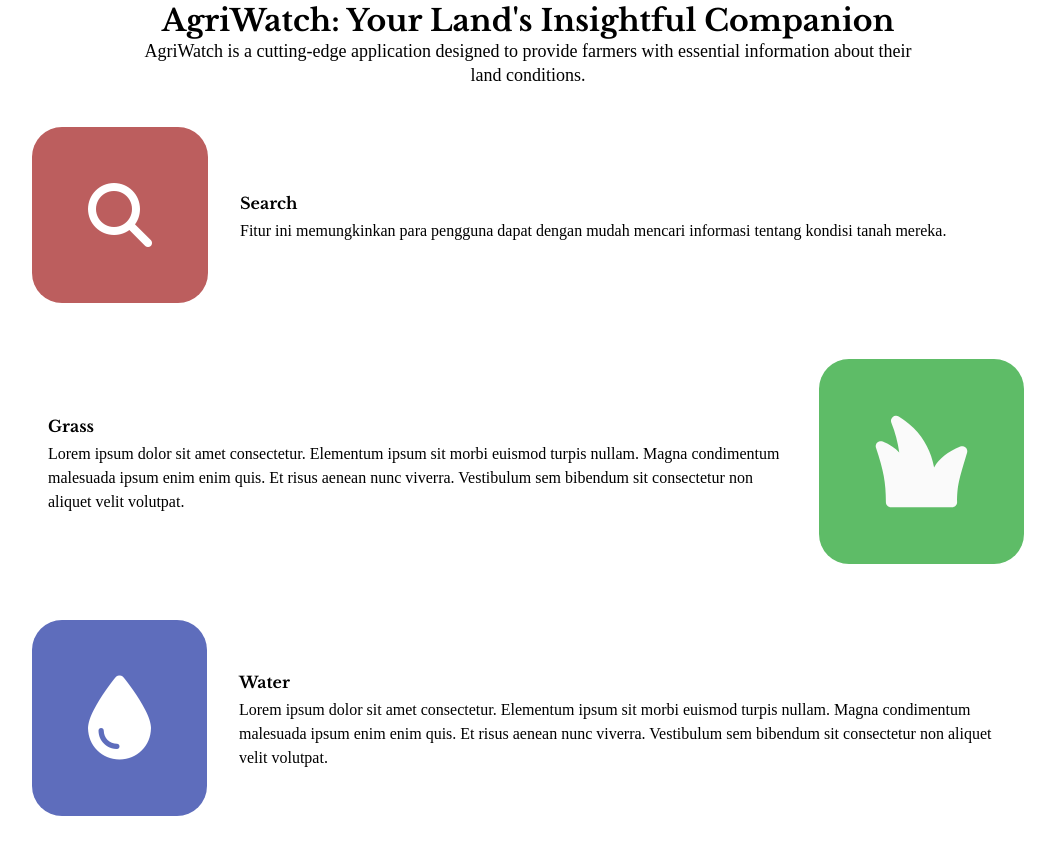
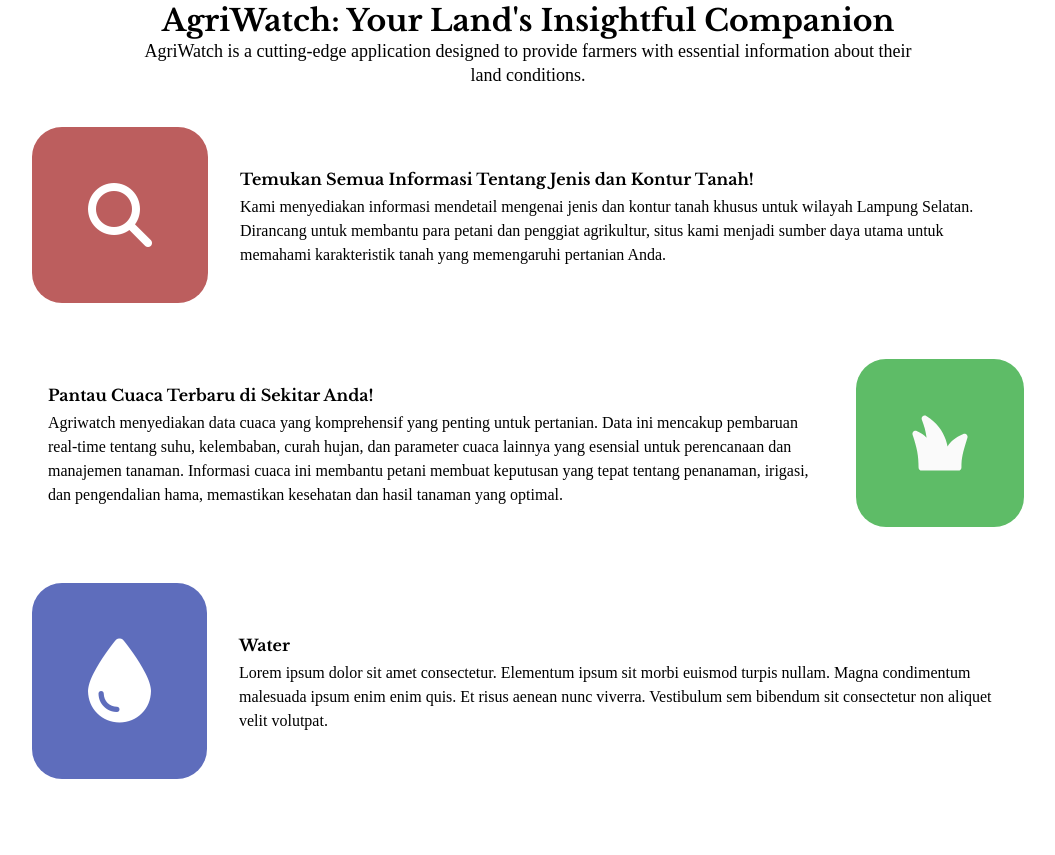
Before and after one commit to alvinyogakesuma/SIG-PROJECT, a website: page src/client/index.html in a window 1280 px wide. Shown: the part 925-1780 px from the top of the page, without its empty margins (112-1167 px from the left). Drawn offline with nearby package versions, Linux system fonts and the light colour scheme; a web font is replaced by a local one.

Commit message:
update penjelasan

```diff
--- a/src/client/index.html
+++ b/src/client/index.html
@@ -166,9 +166,9 @@
                 <div class="pl-4 py-4 rounded-lg flex flex-row items-center ">
                     <i class="fa-solid fa-magnifying-glass bg-[#BC5E5E] text-[64px] text-white p-14 rounded-[30px]"></i>
                     <div class="px-8">
-                        <h2 class="font-bold py-1 font-libbask">Search</h2>
+                        <h2 class="font-bold py-1 font-libbask">Temukan Semua Informasi Tentang Jenis dan Kontur Tanah!</h2>
                         <p class="font-habibi">
-                            Fitur ini memungkinkan para pengguna dapat dengan mudah mencari informasi tentang kondisi tanah mereka.
+                            Kami menyediakan informasi mendetail mengenai jenis dan kontur tanah khusus untuk wilayah Lampung Selatan. Dirancang untuk membantu para petani dan penggiat agrikultur, situs kami menjadi sumber daya utama untuk memahami karakteristik tanah yang memengaruhi pertanian Anda.
                         </p>
                     </div>
                 </div>
@@ -178,10 +178,9 @@
                         <img src="/src/assets/grass.svg" class="w-[200px]">
                     </div>
                     <div class="px-8">
-                        <h2 class="font-bold py-1 font-libbask">Grass</h2>
+                        <h2 class="font-bold py-1 font-libbask">Pantau Cuaca Terbaru di Sekitar Anda!</h2>
                         <p class="font-habibi">
-                            Lorem ipsum dolor sit amet consectetur. Elementum ipsum sit morbi euismod turpis nullam. Magna condimentum malesuada ipsum enim enim quis. Et risus aenean nunc viverra. Vestibulum sem bibendum sit consectetur non
-                            aliquet velit volutpat.
+                            Agriwatch menyediakan data cuaca yang komprehensif yang penting untuk pertanian. Data ini mencakup pembaruan real-time tentang suhu, kelembaban, curah hujan, dan parameter cuaca lainnya yang esensial untuk perencanaan dan manajemen tanaman. Informasi cuaca ini membantu petani membuat keputusan yang tepat tentang penanaman, irigasi, dan pengendalian hama, memastikan kesehatan dan hasil tanaman yang optimal.
                         </p>
                     </div>
                 </div>
```
